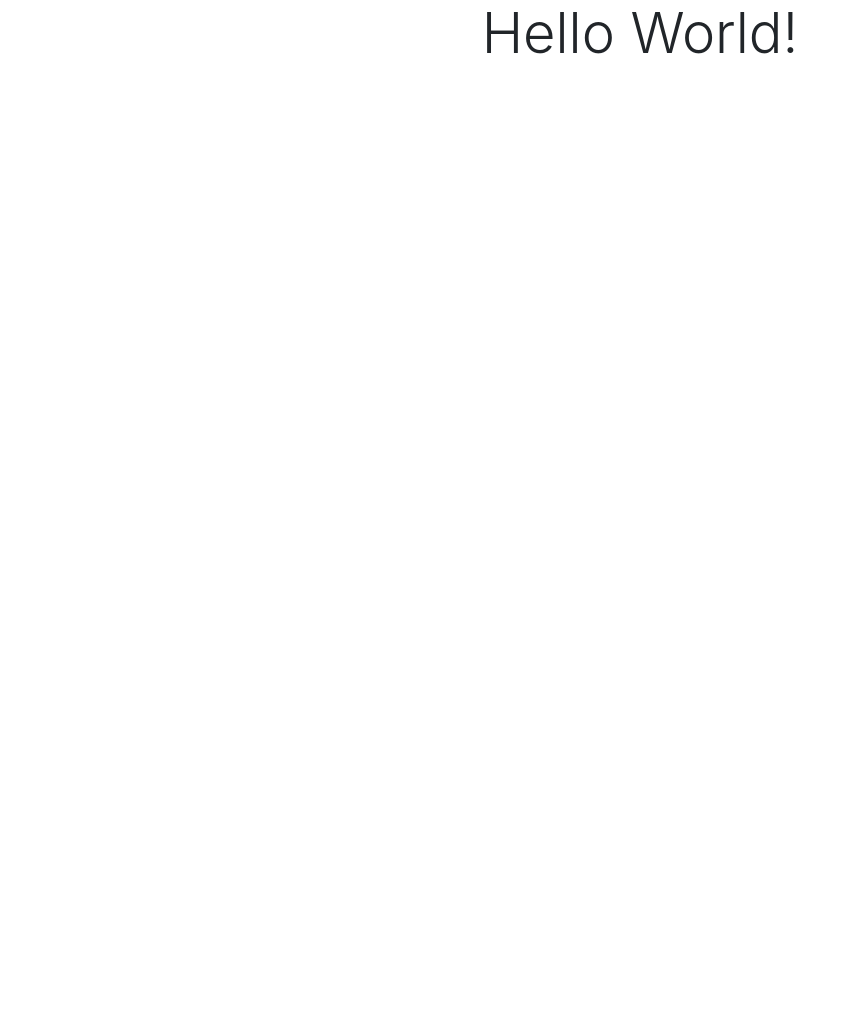
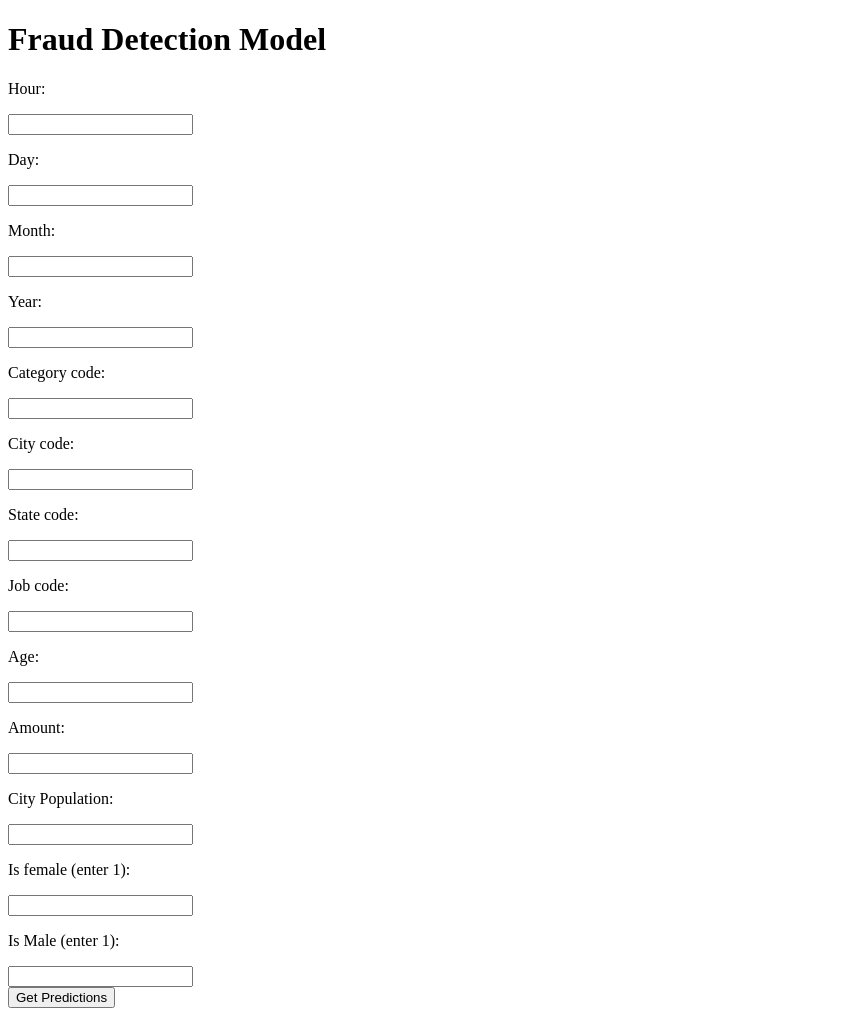
Before and after one commit to Josephtobi/ml_django, a Django app: page / in a window 1280 px wide. Shown: the whole page, without its empty margins (0-848 px from the left). Before the commit the page ends 54 px from the top, so only its background shows below. Run offline with Django 5.2, Linux system fonts and the light colour scheme; some libraries are stand-ins or nearby versions.

Commit message:
model updated

```diff
--- a/base/templates/index.html
+++ b/base/templates/index.html
@@ -1,26 +1,67 @@
 <!DOCTYPE html>
-<html lang="en">
+<html lang="en" dir="ltr">
   <head>
-    <meta charset="UTF-8" />
-    <meta http-equiv="X-UA-Compatible" content="IE=edge" />
-    <meta name="viewport" content="width=device-width, initial-scale=1.0" />
-
-    <title>Hello Django on Render!</title>
-
-    <link
-      rel="stylesheet"
-      href="https://stackpath.bootstrapcdn.com/bootstrap/4.5.0/css/bootstrap.min.css"
-      integrity="sha384-9aIt2nRpC12Uk9gS9baDl411NQApFmC26EwAOH8WgZl5MYYxFfc+NcPb1dKGj7Sk"
-      crossorigin="anonymous"
-    />
+    <meta charset="utf-8" />
+    <title>Home page</title>
   </head>
   <body>
-    <main class="container">
-      <div class="row text-center justify-content-center">
-        <div class="col">
-          <h1 class="display-4">Hello World!</h1>
-        </div>
-      </div>
-    </main>
+    <h1>Fraud Detection Model</h1>
+    <form action="{% url 'result' %}">
+      {% csrf_token %}
+
+      <p>Hour:</p>
+      <input type="number" name="hour" />
+      <br />
+
+      <p>Day:</p>
+      <input type="number" name="day" />
+      <br />
+
+      <p>Month:</p>
+      <input type="number" name="month" />
+      <br />
+
+      <p>Year:</p>
+      <input type="number" name="year" />
+      <br />
+
+      <p>Category code:</p>
+      <input type="number" name="category_encoded" />
+      <br />
+
+      <p>City code:</p>
+      <input type="number" name="city_encoded" />
+      <br />
+
+      <p>State code:</p>
+      <input type="number" name="state_encoded" />
+      <br />
+
+      <p>Job code:</p>
+      <input type="number" name="job_encoded" />
+      <br />
+
+      <p>Age:</p>
+      <input type="number" name="age" />
+      <br />
+
+      <p>Amount:</p>
+      <input type="number" name="amt" />
+      <br />
+
+      <p>City Population:</p>
+      <input type="number" name="city_pop" />
+      <br />
+
+      <p>Is female (enter 1):</p>
+      <input type="number" name="encoded_F" />
+      <br />
+
+      <p>Is Male (enter 1):</p>
+      <input type="number" name="encoded_M" />
+      <br />
+
+      <input type="submit" value="Get Predictions" />
+    </form>
   </body>
 </html>
--- a/base/urls.py
+++ b/base/urls.py
@@ -4,4 +4,5 @@ from . import views
 
 urlpatterns = [
     path('', views.index, name='index'),
+    path('result/', views.result, name='result'),
 ]
--- a/base/views.py
+++ b/base/views.py
@@ -1,7 +1,50 @@
 from django.shortcuts import render
+from .pickle_models import *
+import os
 
 # Create your views here.
+
+base_dir = os.path.dirname(os.path.dirname(os.path.abspath(__file__)))
+pickle_models_folder = os.path.join(base_dir, 'base/pickle_models')
+model_path = os.path.join(pickle_models_folder, 'fraud_detect.sav')
+scaler_path = os.path.join(pickle_models_folder, 'scaler.sav')
+
+
+def getPredictions(hour, day, month, year, category_encoded, city_encoded, state_encoded, job_encoded, age, amt, city_pop, encoded_F, encoded_M):
+    import pickle
+    model = pickle.load(open(model_path, "rb"))
+    scaler = pickle.load(open(scaler_path, "rb"))
+    prediction = model.predict(scaler.transform(
+        [[hour, day, month, year, category_encoded, city_encoded, state_encoded, job_encoded, age, amt, city_pop, encoded_F, encoded_M]]))
+
+    if prediction == 0:
+        return "Fraudulent Transaction detected"
+    elif prediction == 1:
+        return "transaction Passed"
+    else:
+        return "error"
 
 
 def index(request):
     return render(request, 'index.html', {})
+
+
+def result(request):
+    hour = int(request.GET['hour'])
+    day = int(request.GET['day'])
+    month = int(request.GET['month'])
+    year = int(request.GET['year'])
+    category_encoded = int(request.GET['category_encoded'])
+    city_encoded = int(request.GET['city_encoded'])
+    state_encoded = int(request.GET['state_encoded'])
+    job_encoded = int(request.GET['job_encoded'])
+    age = int(request.GET['age'])
+    amt = int(request.GET['amt'])
+    city_pop = int(request.GET['city_pop'])
+    encoded_F = int(request.GET['encoded_F'])
+    encoded_M = int(request.GET['encoded_M'])
+
+    result = getPredictions(hour, day, month, year, category_encoded, city_encoded,
+                            state_encoded, job_encoded, age, amt, city_pop, encoded_F, encoded_M)
+
+    return render(request, 'result.html', {'result': result})
--- a/pyproject.toml
+++ b/pyproject.toml
@@ -10,6 +10,8 @@ python = "^3.11"
 django = "^5.0.1"
 whitenoise = {extras = ["brotli"], version = "^6.6.0"}
 gunicorn = "^21.2.0"
+catboost = "^1.2.2"
+scikit-learn = "^1.3.2"
 
 
 [build-system]
```
Also changed, not shown: base/templates/result.html (added, +12 -0 lines), 5 other files.
